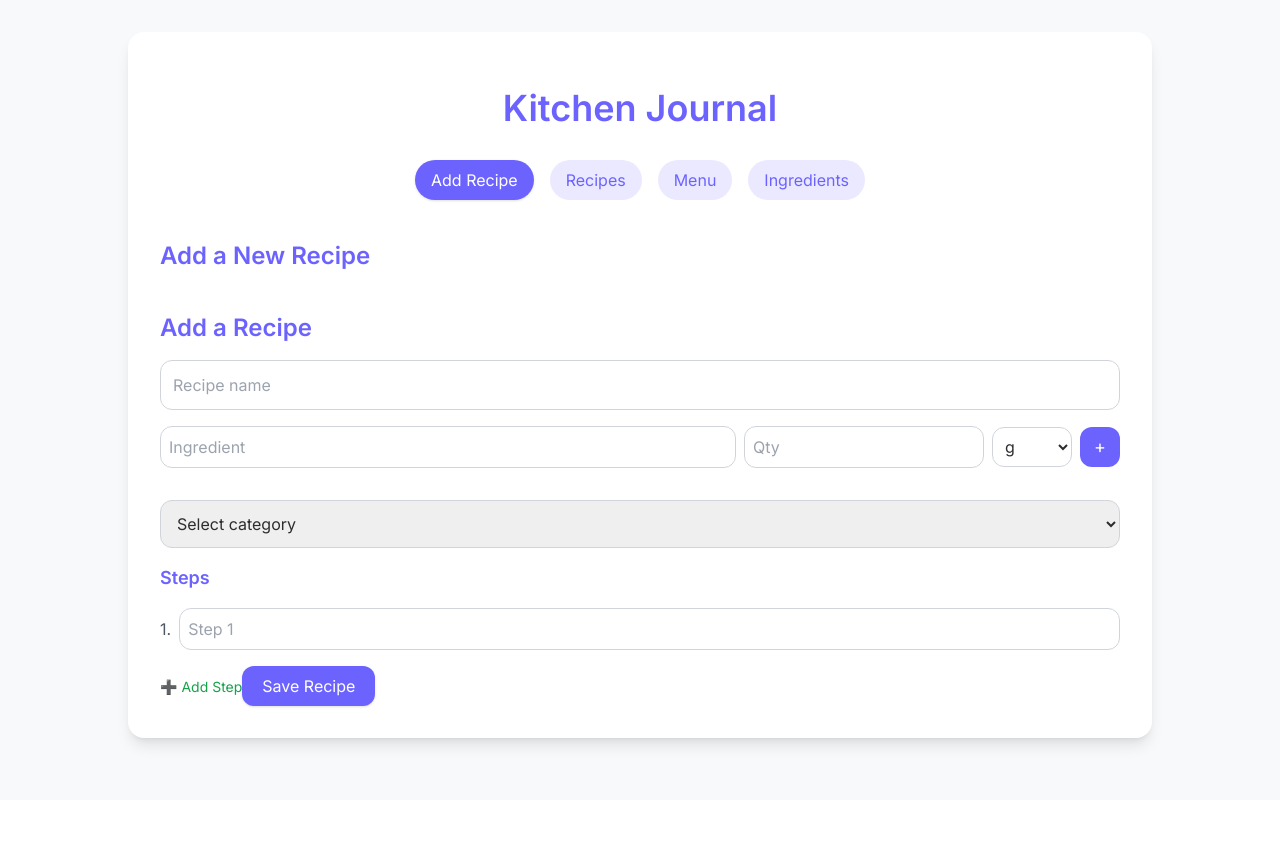
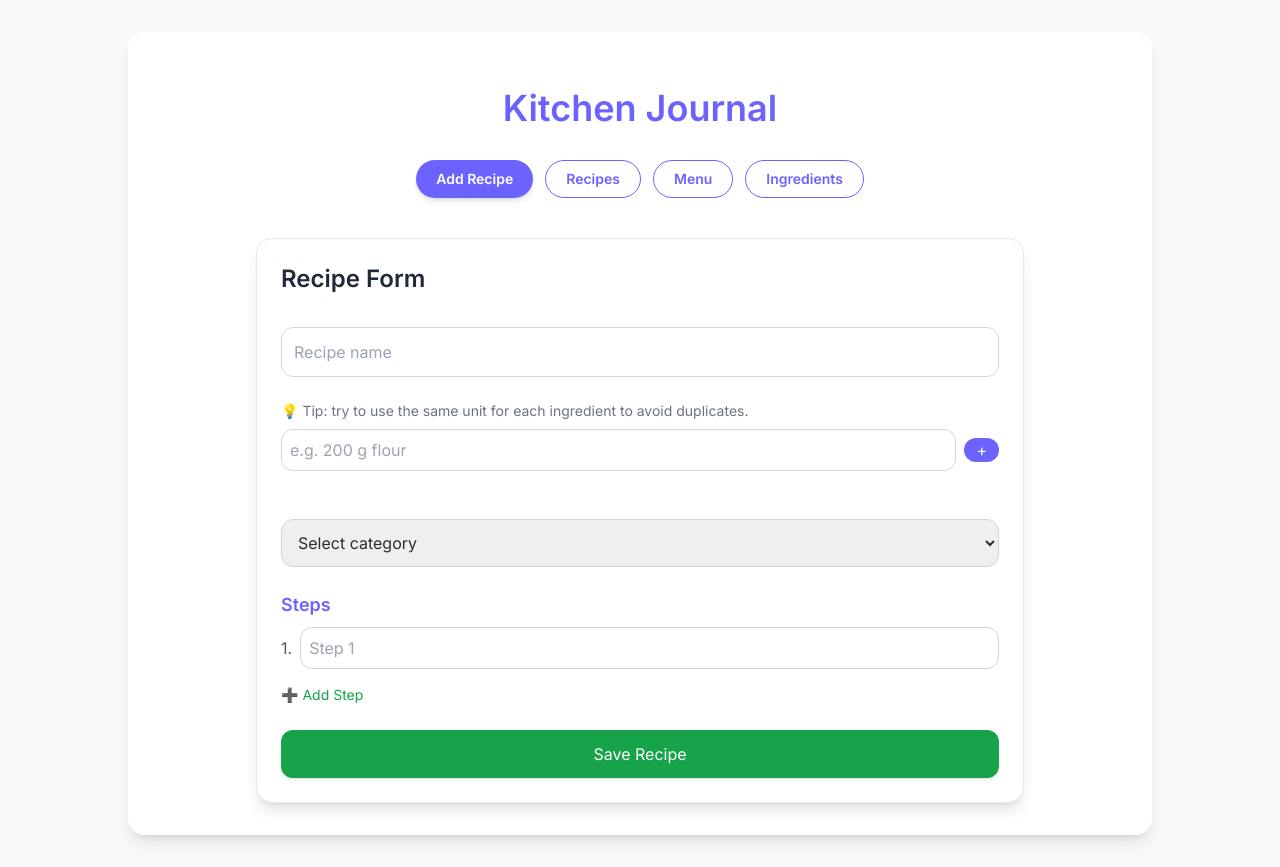
Before and after one commit to An-im/kitchen-journal, a React (Vite) app: page / in a window 1280 px wide. Both pictures are taken after a click on the button "Add Recipe". Before the commit the page ends 800 px from the top, so only its background shows below. Built offline with nearby package versions, Linux system fonts and the light colour scheme.

Commit message:
✨ Add sorting, creation date and PDF export for recipes

```diff
--- a/package.json
+++ b/package.json
@@ -14,6 +14,7 @@
   },
   "dependencies": {
     "framer-motion": "^12.23.0",
+    "html2pdf.js": "^0.10.3",
     "react": "^18.2.0",
     "react-dom": "^18.2.0"
   },
--- a/src/App.jsx
+++ b/src/App.jsx
@@ -10,20 +10,27 @@ import { SECTIONS } from "../constants";
 
 export default function App() {
   const [recipes, setRecipes] = useState(() => {
-    const saved = localStorage.getItem("recipes");
-    return saved ? JSON.parse(saved) : [];
+    try {
+      const saved = localStorage.getItem("recipes");
+      return saved ? JSON.parse(saved) : [];
+    } catch (error) {
+      console.error("Error parsing recipes from localStorage:", error);
+      return [];
+    }
+  });
+
+  const [selectedMenu, setSelectedMenu] = useState(() => {
+    try {
+      const saved = localStorage.getItem("selectedMenu");
+      return saved ? JSON.parse(saved) : [];
+    } catch (error) {
+      console.error("Error parsing menu from localStorage:", error);
+      return [];
+    }
   });
 
   const [editIndex, setEditIndex] = useState(null);
   const [section, setSection] = useState(SECTIONS.LIST);
-  const [selectedMenu, setSelectedMenu] = useState(() => {
-    const saved = localStorage.getItem("selectedMenu");
-    return saved ? JSON.parse(saved) : [];
-  });
-
-  const goToRecipes = () => {
-    setSection(SECTIONS.LIST);
-  };
 
   useEffect(() => {
     localStorage.setItem("recipes", JSON.stringify(recipes));
@@ -34,30 +41,49 @@ export default function App() {
   }, [selectedMenu]);
 
   const addRecipe = (recipe) => {
-    setRecipes([...recipes, recipe]);
+    const newRecipe = {
+      ...recipe,
+      createdAt: new Date().toISOString(),
+    };
+    setRecipes([newRecipe, ...recipes]); // 👈 lo agregamos al principio
   };
+
 
   const updateRecipe = (updatedRecipe) => {
     const updated = [...recipes];
     updated[editIndex] = updatedRecipe;
     setRecipes(updated);
     setEditIndex(null);
+    setSection(SECTIONS.LIST); // 👈 Volver a la sección de recetas
   };
 
   const deleteRecipe = (index) => {
     const confirmDelete = window.confirm("Are you sure you want to delete this recipe?");
-    if (confirmDelete) {
-      const filtered = recipes.filter((_, i) => i !== index);
-      setRecipes(filtered);
-      // también lo removemos del menú si está ahí
-      setSelectedMenu((prev) => prev.filter((i) => i !== index));
+    if (!confirmDelete) return;
+
+    setRecipes((prev) => prev.filter((_, i) => i !== index));
+
+    // Si se estaba editando esta receta, reseteamos
+    if (editIndex === index) {
+      setEditIndex(null);
+    }
+
+    // Limpiamos del menú cualquier índice inválido
+    setSelectedMenu((prev) =>
+      prev.filter((i) => i !== index && i < recipes.length)
+    );
+  };
+
+  const handleEdit = (index) => {
+    if (recipes[index]) {
+      setEditIndex(index);
+      setSection(SECTIONS.ADD);
+    } else {
+      console.warn("Invalid index for editing:", index);
     }
   };
 
-  const handleEdit = (index) => {
-    setEditIndex(index);
-    setSection(SECTIONS.ADD);
-  };
+  const currentRecipe = editIndex !== null && recipes[editIndex] ? recipes[editIndex] : null;
 
   return (
     <Layout>
@@ -79,15 +105,17 @@ export default function App() {
         <RecipeFormSection
           onSave={addRecipe}
           onUpdate={updateRecipe}
-          editRecipe={editIndex !== null ? recipes[editIndex] : null}
-          isEditing={editIndex !== null}
+          editRecipe={currentRecipe}
+          isEditing={!!currentRecipe}
         />
       )}
 
       {section === SECTIONS.INGREDIENTS && (
         <>
           <Ingredients
-            recipes={selectedMenu.map((index) => recipes[index]).filter(Boolean)}
+            recipes={selectedMenu
+              .map((index) => recipes[index])
+              .filter(Boolean)}
           />
           <SeasonalIngredients />
         </>
@@ -98,7 +126,7 @@ export default function App() {
           recipes={recipes}
           selectedMenu={selectedMenu}
           setSelectedMenu={setSelectedMenu}
-          goToRecipes={goToRecipes}
+          goToRecipes={() => setSection(SECTIONS.LIST)}
         />
       )}
     </Layout>
--- a/src/components/Ingredients.jsx
+++ b/src/components/Ingredients.jsx
@@ -66,59 +66,75 @@ export default function Ingredients({ recipes }) {
   }, [recipes]);
 
   return (
-    <div className="mt-10 max-w-2xl mx-auto">
-      <h2 className="text-2xl font-semibold text-brand mb-4 text-center">
-        Ingredients
+    <div className="mt-10 max-w-3xl mx-auto px-4">
+      <h2 className="text-3xl font-bold text-brand text-center mb-8">
+        Ingredients Needed
       </h2>
 
+      {/* Botones de vista */}
       <div className="flex justify-center gap-4 mb-6">
         <button
           onClick={() => setView("all")}
-          className={`px-4 py-2 rounded-full text-sm ${
+          className={`px-5 py-2 rounded-full text-sm font-medium shadow transition ${
             view === "all"
               ? "bg-brand text-white"
-              : "bg-gray-100 text-brand"
+              : "bg-gray-100 text-brand hover:bg-gray-200"
           }`}
         >
           All Ingredients
         </button>
         <button
           onClick={() => setView("byCategory")}
-          className={`px-4 py-2 rounded-full text-sm ${
+          className={`px-5 py-2 rounded-full text-sm font-medium shadow transition ${
             view === "byCategory"
               ? "bg-brand text-white"
-              : "bg-gray-100 text-brand"
+              : "bg-gray-100 text-brand hover:bg-gray-200"
           }`}
         >
           By Section
         </button>
       </div>
 
+      {/* Vista: Todos los ingredientes */}
       {view === "all" ? (
         allIngredients.length === 0 ? (
           <p className="text-center text-gray-500 italic">
             No ingredients needed yet.
           </p>
         ) : (
-          <ul className="text-gray-700 text-sm space-y-2">
+          <ul className="text-gray-800 text-sm space-y-2 bg-white p-4 rounded-xl border border-gray-200 shadow-sm">
             {allIngredients.map((ing, i) => (
-              <li key={i}>
-                {ing.qty} {ing.unit} {ing.name}
+              <li
+                key={i}
+                className="flex justify-between items-center border-b border-dotted border-gray-300 pb-1"
+              >
+                <span className="capitalize">{ing.name}</span>
+                <span className="ml-4 whitespace-nowrap font-medium">
+                  {ing.qty} {ing.unit}
+                </span>
               </li>
             ))}
           </ul>
         )
       ) : (
+        // Vista por categoría
         Object.entries(ingredientsByCategory).map(([category, items]) => (
-          <div key={category} className="mb-6">
-            <h3 className="text-lg font-semibold text-brand capitalize mb-2 border-b pb-1">
+          <div key={category} className="mb-8">
+            <h3 className="text-xl font-semibold text-brand capitalize mb-3 border-b border-gray-200 pb-2">
               {category}
             </h3>
+
             {items.length > 0 ? (
-              <ul className="text-gray-700 text-sm space-y-1">
+              <ul className="text-gray-800 text-sm space-y-2 bg-white p-4 rounded-xl border border-gray-200 shadow-sm">
                 {items.map((ing, i) => (
-                  <li key={i}>
-                    {ing.qty} {ing.unit} {ing.name}
+                  <li
+                    key={i}
+                    className="flex justify-between items-center border-b border-dotted border-gray-300 pb-1"
+                  >
+                    <span className="capitalize">{ing.name}</span>
+                    <span className="ml-4 whitespace-nowrap font-medium">
+                      {ing.qty} {ing.unit}
+                    </span>
                   </li>
                 ))}
               </ul>
@@ -128,6 +144,7 @@ export default function Ingredients({ recipes }) {
           </div>
         ))
       )}
+
     </div>
   );
 }
--- a/src/components/Navbar.jsx
+++ b/src/components/Navbar.jsx
@@ -9,19 +9,20 @@ export default function Navbar({ section, setSection }) {
   ];
 
   return (
-    <nav className="flex gap-4 justify-center mb-6 flex-wrap">
+    <nav className="flex gap-3 justify-center mb-8 flex-wrap">
       {tabs.map((tab) => (
         <button
           key={tab.name}
           onClick={() => setSection(tab.name)}
-          className={`flex items-center gap-2 px-4 py-2 rounded-full font-medium transition
+          className={`px-5 py-2 rounded-full text-sm font-semibold transition-all duration-200
             ${section === tab.name
-              ? "bg-brand text-white shadow"
-              : "bg-brand-light text-brand hover:bg-brand"}`}
+              ? "bg-brand text-white shadow-md"
+              : "bg-white text-brand border border-brand hover:bg-brand-light"}`}
         >
-          <span>{tab.label}</span>
+          {tab.label}
         </button>
       ))}
     </nav>
+
   );
 }
--- a/src/components/RecipeForm.jsx
+++ b/src/components/RecipeForm.jsx
@@ -1,81 +1,75 @@
-import { useState, useEffect } from "react";
+import { useState } from "react";
 
-export default function RecipeForm({ onSave, onUpdate, editRecipe, isEditing }) {
-  const [form, setForm] = useState({ name: "", steps: "",category: "" });
-  const [ingredientName, setIngredientName] = useState("");
-  const [ingredientQty, setIngredientQty] = useState("");
-  const [ingredientUnit, setIngredientUnit] = useState("g");
-  const [ingredientsList, setIngredientsList] = useState([]);
-  const [stepsList, setStepsList] = useState([""]);
+export default function RecipeForm({
+  onSave,
+  onUpdate,
+  editRecipe,
+  isEditing,
+}) {
+  const [form, setForm] = useState({
+    name: editRecipe?.name || "",
+    category: editRecipe?.category || "",
+  });
 
-  useEffect(() => {
-    if (editRecipe) {
-      setForm({
-        name: editRecipe.name,
-        steps: editRecipe.steps,
-        category: editRecipe.category || ""
-      });
-      setIngredientsList(editRecipe.ingredients || []);
-      setStepsList(editRecipe.steps ? editRecipe.steps.split("\n") : [""]);
-    }
-  }, [editRecipe]);
-
-
-  const addIngredient = () => {
-    if (ingredientName && ingredientQty && ingredientUnit) {
-      setIngredientsList([
-        ...ingredientsList,
-        { name: ingredientName, qty: ingredientQty, unit: ingredientUnit },
-      ]);
-      setIngredientName("");
-      setIngredientQty("");
-      setIngredientUnit("g");
-    }
-  };
-
-  const removeIngredient = (indexToRemove) => {
-    setIngredientsList((prev) => prev.filter((_, i) => i !== indexToRemove));
-  };
+  const [stepsList, setStepsList] = useState(editRecipe?.steps?.split("\n") || [""]);
+  const [ingredientsList, setIngredientsList] = useState(editRecipe?.ingredients || []);
+  const [ingredientInput, setIngredientInput] = useState("");
 
   const handleSubmit = (e) => {
     e.preventDefault();
 
-  // Capitalizamos cada paso
-  const formattedSteps = stepsList.map((step) => {
-    const trimmed = step.trimStart();
-    return trimmed.charAt(0).toUpperCase() + trimmed.slice(1);
-  });
-
-  const recipe = {
-      ...form,
+    const recipeData = {
+      name: form.name.trim(),
+      category: form.category,
       ingredients: ingredientsList,
-      steps: formattedSteps.join("\n"),
+      steps: stepsList.join("\n"),
     };
 
-    if (isEditing) {
-      onUpdate(recipe);
-    } else {
-      onSave(recipe);
+    isEditing ? onUpdate(recipeData) : onSave(recipeData);
+
+    // Reset form if adding new recipe
+    if (!isEditing) {
+      setForm({ name: "", category: "" });
+      setIngredientsList([]);
+      setStepsList([""]);
+    }
+  };
+
+  const addIngredientFromText = () => {
+    const regex = /^(\d+(?:[.,]?\d+)?)\s*(\w+)?\s+(.*)$/i;
+    const match = ingredientInput.trim().match(regex);
+
+    if (!match) {
+      alert("Please enter ingredient like: 200 g flour");
+      return;
     }
 
-    // Limpiar todos los campos
-    setForm({ name: "", steps: "", category: "" });
-    setIngredientsList([]);
-    setIngredientName("");
-    setIngredientQty("");
-    setIngredientUnit("g");
-    setStepsList([""]);
+    const [, qty, unit = "unit", name] = match;
+
+    setIngredientsList([
+      ...ingredientsList,
+      {
+        qty,
+        unit,
+        name: name.charAt(0).toUpperCase() + name.slice(1),
+      },
+    ]);
+
+    setIngredientInput("");
   };
 
+  const removeIngredient = (index) => {
+    setIngredientsList(ingredientsList.filter((_, i) => i !== index));
+  };
 
   return (
-  <div className="mt-10">
-    <h2 className="text-2xl font-semibold text-brand mb-4">
-      {isEditing ? "Edit Recipe" : "Add a Recipe"}
+    <div className="max-w-3xl mx-auto mt-10 bg-white rounded-2xl shadow-lg p-6 border border-gray-200">
+      <form onSubmit={handleSubmit} className="space-y-6">
+        <h2 className="text-2xl font-bold text-gray-800 mb-2">
+          {form.name ? "Recipe: " + form.name : "Recipe Form"}
         </h2>
-    <form onSubmit={handleSubmit} className="space-y-4">
 
-      {/* Nombre de la receta */}
+        {/* Recipe Name */}
         <input
           name="name"
           value={form.name}
@@ -86,77 +80,56 @@ export default function RecipeForm({ onSave, onUpdate, editRecipe, isEditing })
             })
           }
           placeholder="Recipe name"
-        className="w-full p-3 border border-gray-300 rounded-xl"
+          className="w-full p-3 border border-gray-300 rounded-xl focus:ring-2 focus:ring-brand focus:outline-none"
           required
         />
 
-      {/* Ingredientes */}
-      <div className="flex flex-wrap gap-2 items-center">
-        {/* Nombre del ingrediente (ahora primero) */}
+        {/* Ingredient input */}
+        <div className="space-y-2">
+          <p className="text-sm text-gray-500">
+            💡 Tip: try to use the same unit for each ingredient to avoid duplicates.
+            <br />
+          </p       >
+
+          <div className="flex gap-2 items-center">
             <input
-          value={ingredientName}
-          onChange={(e) =>
-            setIngredientName(
-              e.target.value.charAt(0).toUpperCase() + e.target.value.slice(1)
-            )
-          }
+              type="text"
+              value={ingredientInput}
+              onChange={(e) => setIngredientInput(e.target.value)}
               onKeyDown={(e) => {
                 if (e.key === "Enter") {
                   e.preventDefault();
-              addIngredient();
+                  addIngredientFromText();
                 }
               }}
-          placeholder="Ingredient"
-          className="flex-1 p-2 border border-gray-300 rounded-xl"
+              placeholder="e.g. 200 g flour"
+              className="flex-1 p-2 border border-gray-300 rounded-xl focus:ring-1 focus:ring-brand focus:outline-none"
             />
-
-        {/* Cantidad */}
-        <input
-          type="number"
-          min="0"
-          step="any"
-          value={ingredientQty}
-          onChange={(e) => setIngredientQty(e.target.value)}
-          placeholder="Qty"
-          className="w-1/4 p-2 border border-gray-300 rounded-xl"
-        />
-
-        {/* Unidad */}
-        <select
-          value={ingredientUnit}
-          onChange={(e) => setIngredientUnit(e.target.value)}
-          className="w-[80px] p-2 border border-gray-300 rounded-xl bg-white"
-        >
-          <option value="g">g</option>
-          <option value="kg">kg</option>
-          <option value="ml">ml</option>
-          <option value="unid">unid</option>
-        </select>
-
-        {/* Botón + */}
             <button
               type="button"
-          onClick={addIngredient}
-          className="w-10 h-10 rounded-xl bg-brand text-white flex items-center justify-center text-lg"
+              onClick={addIngredientFromText}
+              className="bg-brand text-white px-3 rounded-xl hover:bg-brand/90 transition"
             >
               +
             </button>
           </div>
+        </div>
 
-      {/* Lista de ingredientes agregados */}
-      <ul className="text-sm text-gray-700 space-y-1">
+
+        {/* Ingredient list */}
+        <ul className="space-y-1">
           {ingredientsList.map((item, i) => (
             <li
               key={i}
-            className="flex items-center justify-between bg-gray-100 px-3 py-2 rounded-lg"
+              className="flex justify-between items-center bg-gray-100 px-4 py-2 rounded-lg"
             >
-            <span>
+              <span className="text-sm text-gray-700">
                 {item.qty} {item.unit} {item.name}
               </span>
               <button
                 type="button"
                 onClick={() => removeIngredient(i)}
-              className="text-red-500 hover:text-red-700 text-sm ml-3"
+                className="text-red-500 hover:text-red-700 text-sm"
               >
                 ❌
               </button>
@@ -164,7 +137,7 @@ export default function RecipeForm({ onSave, onUpdate, editRecipe, isEditing })
           ))}
         </ul>
 
-      {/* Categoría */}
+        {/* Category */}
         <select
           value={form.category || ""}
           onChange={(e) =>
@@ -174,7 +147,7 @@ export default function RecipeForm({ onSave, onUpdate, editRecipe, isEditing })
             })
           }
           required
-        className="w-full p-3 border border-gray-300 rounded-xl"
+          className="w-full p-3 border border-gray-300 rounded-xl focus:ring-1 focus:ring-brand focus:outline-none"
         >
           <option value="">Select category</option>
           <option value="starter">Starter</option>
@@ -182,8 +155,9 @@ export default function RecipeForm({ onSave, onUpdate, editRecipe, isEditing })
           <option value="dessert">Dessert</option>
         </select>
 
-      {/* Pasos */}
-      <h3 className="text-lg font-semibold text-brand">Steps</h3>
+        {/* Steps */}
+        <div>
+          <h3 className="text-lg font-semibold text-brand mb-2">Steps</h3>
           {stepsList.map((step, index) => (
             <div key={index} className="flex gap-2 items-center mb-2">
               <span className="text-gray-600 font-medium">{index + 1}.</span>
@@ -196,16 +170,15 @@ export default function RecipeForm({ onSave, onUpdate, editRecipe, isEditing })
                   setStepsList(newSteps);
                 }}
                 placeholder={`Step ${index + 1}`}
-            className="flex-1 p-2 border border-gray-300 rounded-xl"
+                className="flex-1 p-2 border border-gray-300 rounded-xl focus:ring-1 focus:ring-brand focus:outline-none"
                 required
               />
               {stepsList.length > 1 && (
                 <button
                   type="button"
-              onClick={() => {
-                const updated = stepsList.filter((_, i) => i !== index);
-                setStepsList(updated);
-              }}
+                  onClick={() =>
+                    setStepsList(stepsList.filter((_, i) => i !== index))
+                  }
                   className="text-red-500 hover:text-red-700"
                 >
                   ❌
@@ -213,7 +186,6 @@ export default function RecipeForm({ onSave, onUpdate, editRecipe, isEditing })
               )}
             </div>
           ))}
-
           <button
             type="button"
             onClick={() => setStepsList([...stepsList, ""])}
@@ -221,12 +193,12 @@ export default function RecipeForm({ onSave, onUpdate, editRecipe, isEditing })
           >
             ➕ Add Step
           </button>
+        </div>
 
-
-      {/* Botón de guardar o actualizar */}
+        {/* Submit */}
         <button
           type="submit"
-        className="bg-brand text-white px-5 py-2 rounded-xl shadow hover:bg-brand-light transition"
+          className="w-full bg-green-600 text-white py-3 rounded-xl shadow hover:bg-green-700 transition"
         >
           {isEditing ? "Update Recipe" : "Save Recipe"}
         </button>
--- a/src/components/RecipeFormSection.jsx
+++ b/src/components/RecipeFormSection.jsx
@@ -3,9 +3,7 @@ import RecipeForm from "./RecipeForm";
 export default function RecipeFormSection({ onSave, onUpdate, editRecipe, isEditing }) {
   return (
     <section className="mt-10">
-      <h2 className="text-2xl font-semibold text-brand mb-4">
-        {isEditing ? "Edit Recipe" : "Add a New Recipe"}
-      </h2>
+
       <RecipeForm
         onSave={onSave}
         onUpdate={onUpdate}
--- a/vite.config.js
+++ b/vite.config.js
@@ -2,6 +2,6 @@ import { defineConfig } from 'vite'
 import react from '@vitejs/plugin-react'
 
 export default defineConfig({
-  base: '/kitchen-journal/', // 👈 esta es la clave
+  base: '/kitchen-journal/',
   plugins: [react()],
 })
```
Also changed, not shown: src/components/Menus.jsx (+13 -8 lines), src/components/RecipeList.jsx (+87 -23 lines), src/components/SeasonalVeggies.jsx (+6 -5 lines), 1 other file (tests, documents, lock files or other folders). Lines whose indentation alone changed are shown as unchanged.
